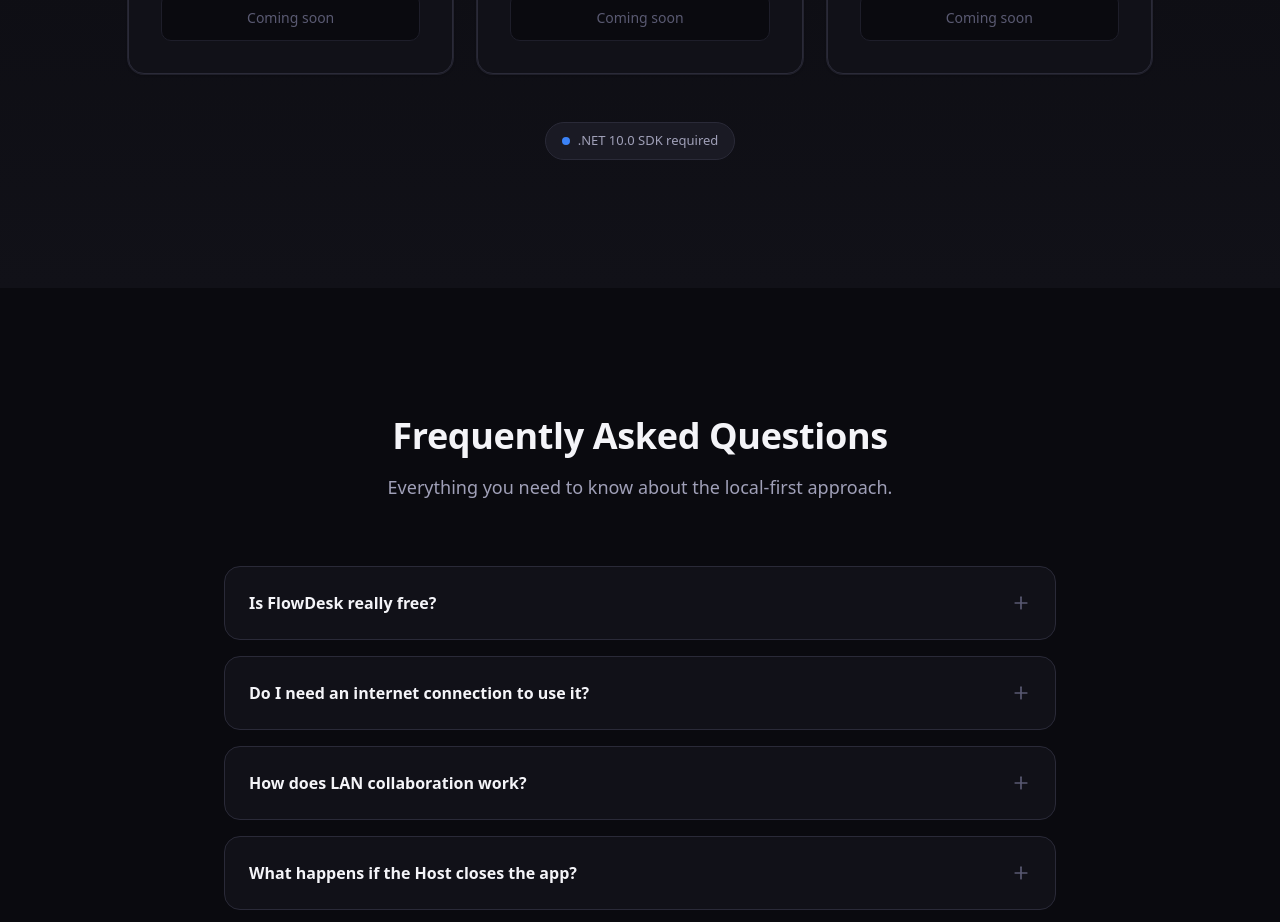
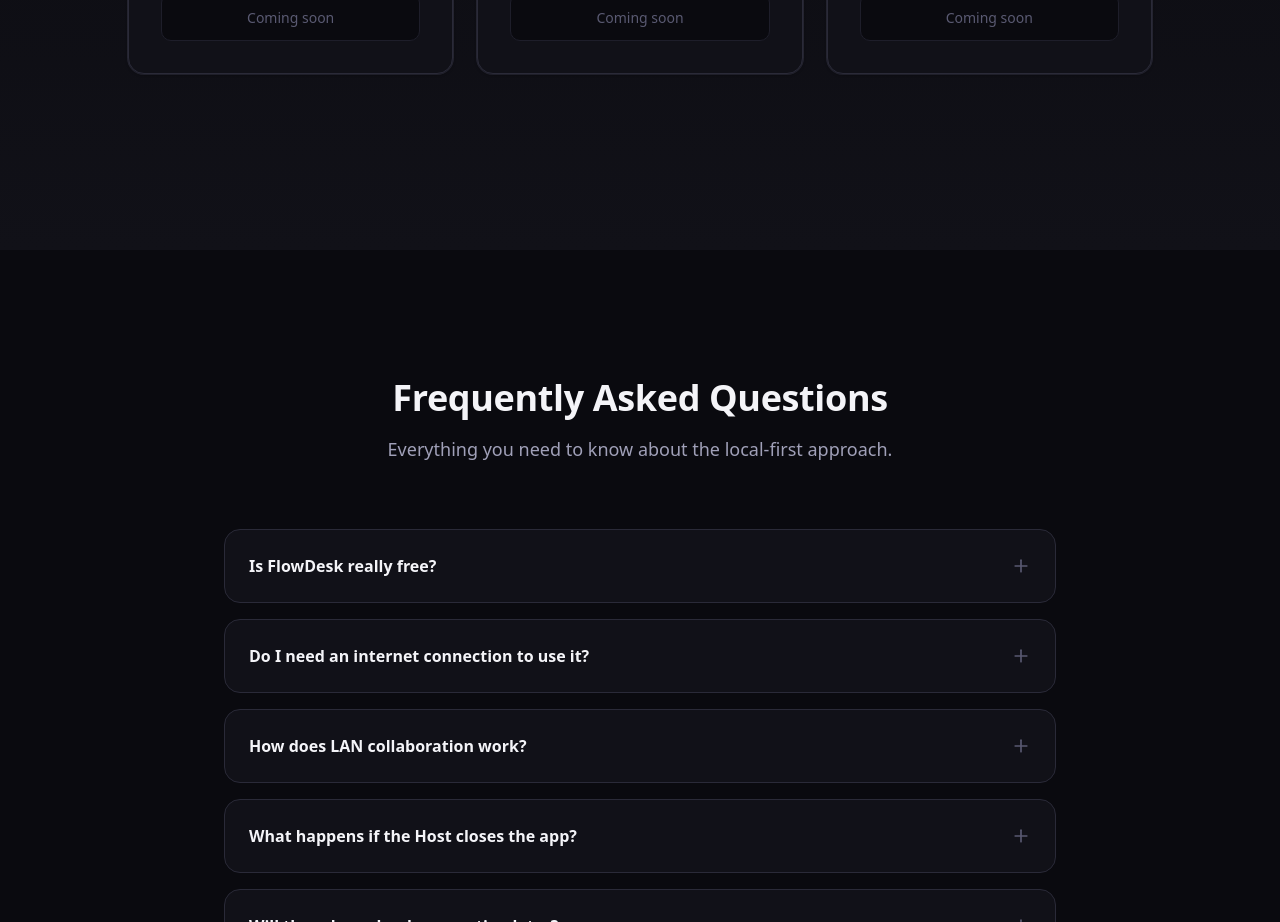
Before and after one commit to Kharisdestianmaulana-hub/flowdeskweb, a Next.js app: page /en in a window 1280 px wide. Shown: the part 6220-7142 px from the top of the page. Built offline with nearby package versions, Linux system fonts and the light colour scheme; no server answers.

Commit message:
chore: remove .NET 10.0 SDK requirement badge from download section

```diff
--- a/components/PlatformDownload.tsx
+++ b/components/PlatformDownload.tsx
@@ -102,18 +102,7 @@
           })}
         </div>
 
-        {/* Requirements Chip */}
-        <div className="flex justify-center">
-          <a
-            href="https://dotnet.microsoft.com/download/dotnet/10.0"
-            target="_blank"
-            rel="noopener noreferrer"
-            className="inline-flex items-center px-4 py-2 rounded-full bg-[var(--color-surface-raised)] border border-[var(--color-border)] text-[13px] font-medium text-[var(--color-text-secondary)] hover:text-[var(--color-info)] hover:border-[var(--color-info)] transition-all"
-          >
-            <span className="w-2 h-2 rounded-full bg-[var(--color-info)] mr-2"></span>
-            .NET 10.0 SDK required
-          </a>
-        </div>
+
 
       </div>
     </section>
```
